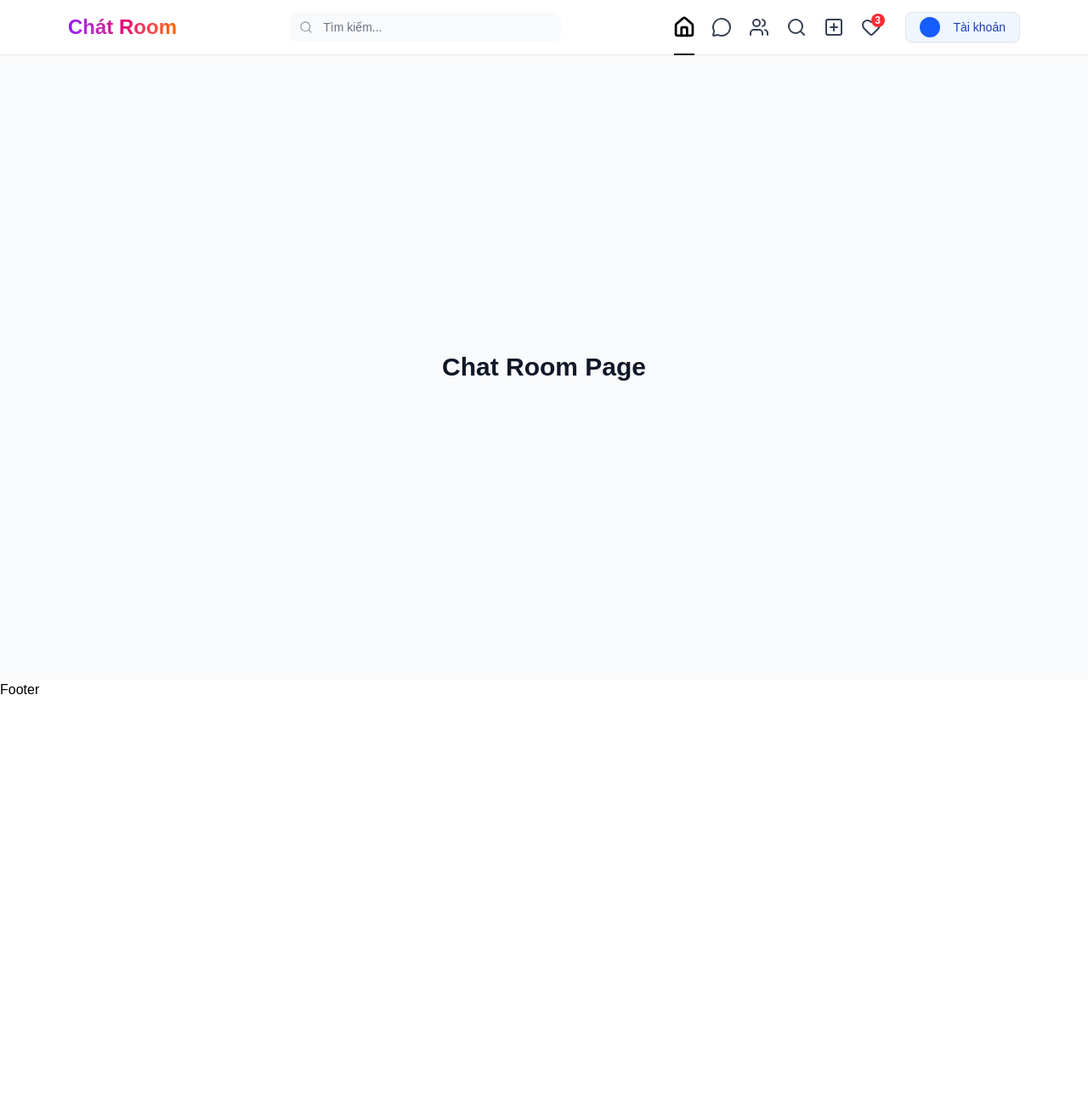
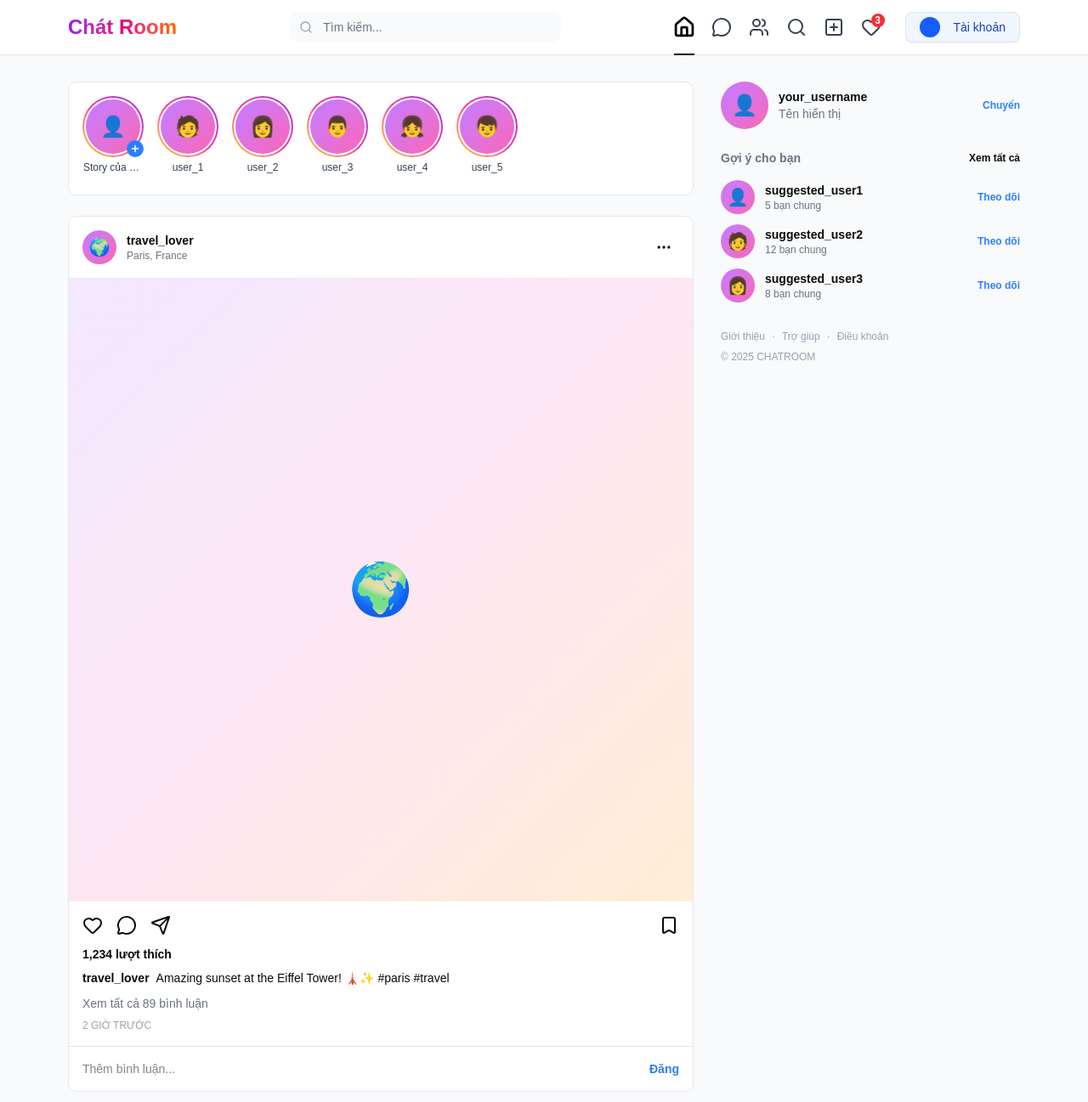
Before and after one commit to TanQuoc-73/ChatRoom_LTM, a Next.js app in the folder W_demo/fe/: page /home in a window 1280 px wide. Shown: the top 1297 px of the page at 85% size. Before the commit the page ends 880 px from the top, so only its background shows below. Built offline with nearby package versions, Linux system fonts and the light colour scheme; no server answers.

Commit message:
home page form

```diff
--- a/W_demo/fe/app/home/page.tsx
+++ b/W_demo/fe/app/home/page.tsx
@@ -2,13 +2,239 @@
 
 import Header from "@/components/layout/Header";
 import Footer from "@/components/layout/Footer";
+import { Heart, MessageCircle, Send, Bookmark, MoreHorizontal, Plus } from "lucide-react";
 
 export default function HomePage() {
+  // Mock data for stories
+  const stories = [
+    { id: 1, username: "your_story", avatar: "👤", hasStory: true, isYou: true },
+    { id: 2, username: "user_1", avatar: "🧑", hasStory: true },
+    { id: 3, username: "user_2", avatar: "👩", hasStory: true },
+    { id: 4, username: "user_3", avatar: "👨", hasStory: true },
+    { id: 5, username: "user_4", avatar: "👧", hasStory: true },
+    { id: 6, username: "user_5", avatar: "👦", hasStory: true },
+  ];
+
+  // Mock data for posts
+  const posts = [
+    {
+      id: 1,
+      username: "travel_lover",
+      avatar: "🌍",
+      location: "Paris, France",
+      image: null,
+      caption: "Amazing sunset at the Eiffel Tower! 🗼✨ #paris #travel",
+      likes: 1234,
+      comments: 89,
+      timeAgo: "2 giờ trước",
+    },
+    {
+      id: 2,
+      username: "food_enthusiast",
+      avatar: "🍕",
+      location: "Hanoi, Vietnam",
+      image: null,
+      caption: "Best pho in town! 🍜 Can't get enough of Vietnamese cuisine",
+      likes: 856,
+      comments: 45,
+      timeAgo: "5 giờ trước",
+    },
+    {
+      id: 3,
+      username: "tech_geek",
+      avatar: "💻",
+      location: "Silicon Valley",
+      image: null,
+      caption: "Just finished building my new setup! What do you think? 🖥️⌨️",
+      likes: 2341,
+      comments: 156,
+      timeAgo: "1 ngày trước",
+    },
+  ];
+
+  // Mock suggestions
+  const suggestions = [
+    { id: 1, username: "suggested_user1", avatar: "👤", mutualFriends: 5 },
+    { id: 2, username: "suggested_user2", avatar: "🧑", mutualFriends: 12 },
+    { id: 3, username: "suggested_user3", avatar: "👩", mutualFriends: 8 },
+  ];
+
   return (
     <>
       <Header />
-      <div className="pt-16 min-h-screen flex items-center justify-center bg-gray-50 text-gray-900">
-        <h1 className="text-3xl font-bold">Chat Room Page</h1>
+      <div className="pt-16 min-h-screen bg-gray-50">
+        <div className="max-w-6xl mx-auto px-4 py-8">
+          <div className="grid grid-cols-1 lg:grid-cols-3 gap-8">
+            {/* Main Feed - Left/Center */}
+            <div className="lg:col-span-2 space-y-6">
+              {/* Stories */}
+              <div className="bg-white border border-gray-200 rounded-lg p-4 overflow-hidden">
+                <div className="flex gap-4 overflow-x-auto pb-2 scrollbar-hide">
+                  {stories.map((story) => (
+                    <div key={story.id} className="flex flex-col items-center gap-1 flex-shrink-0">
+                      <div className={`relative ${story.hasStory ? 'p-[2px] bg-gradient-to-tr from-yellow-400 via-pink-500 to-purple-600 rounded-full' : ''}`}>
+                        <div className="bg-white p-[2px] rounded-full">
+                          <div className="w-16 h-16 rounded-full bg-gradient-to-br from-purple-400 to-pink-400 flex items-center justify-center text-2xl">
+                            {story.avatar}
+                          </div>
+                        </div>
+                        {story.isYou && (
+                          <div className="absolute bottom-0 right-0 bg-blue-500 rounded-full p-1">
+                            <Plus className="h-3 w-3 text-white" strokeWidth={3} />
+                          </div>
+                        )}
+                      </div>
+                      <span className="text-xs text-gray-700 max-w-[70px] truncate">
+                        {story.isYou ? "Story của bạn" : story.username}
+                      </span>
+                    </div>
+                  ))}
+                </div>
+              </div>
+
+              {/* Posts Feed */}
+              {posts.map((post) => (
+                <div key={post.id} className="bg-white border border-gray-200 rounded-lg overflow-hidden">
+                  {/* Post Header */}
+                  <div className="flex items-center justify-between p-4">
+                    <div className="flex items-center gap-3">
+                      <div className="w-10 h-10 rounded-full bg-gradient-to-br from-purple-400 to-pink-400 flex items-center justify-center text-xl">
+                        {post.avatar}
+                      </div>
+                      <div>
+                        <p className="font-semibold text-sm">{post.username}</p>
+                        {post.location && (
+                          <p className="text-xs text-gray-500">{post.location}</p>
+                        )}
+                      </div>
+                    </div>
+                    <button className="p-2 hover:bg-gray-100 rounded-full transition-colors">
+                      <MoreHorizontal className="h-5 w-5" />
+                    </button>
+                  </div>
+
+                  {/* Post Image Placeholder */}
+                  <div className="w-full aspect-square bg-gradient-to-br from-purple-100 via-pink-100 to-orange-100 flex items-center justify-center">
+                    <div className="text-6xl">{post.avatar}</div>
+                  </div>
+
+                  {/* Post Actions */}
+                  <div className="p-4">
+                    <div className="flex items-center justify-between mb-3">
+                      <div className="flex items-center gap-4">
+                        <button className="hover:text-gray-500 transition-colors">
+                          <Heart className="h-6 w-6" />
+                        </button>
+                        <button className="hover:text-gray-500 transition-colors">
+                          <MessageCircle className="h-6 w-6" />
+                        </button>
+                        <button className="hover:text-gray-500 transition-colors">
+                          <Send className="h-6 w-6" />
+                        </button>
+                      </div>
+                      <button className="hover:text-gray-500 transition-colors">
+                        <Bookmark className="h-6 w-6" />
+                      </button>
+                    </div>
+
+                    {/* Likes */}
+                    <p className="font-semibold text-sm mb-2">
+                      {post.likes.toLocaleString()} lượt thích
+                    </p>
+
+                    {/* Caption */}
+                    <p className="text-sm mb-2">
+                      <span className="font-semibold mr-2">{post.username}</span>
+                      {post.caption}
+                    </p>
+
+                    {/* Comments */}
+                    <button className="text-sm text-gray-500 mb-2">
+                      Xem tất cả {post.comments} bình luận
+                    </button>
+
+                    {/* Time */}
+                    <p className="text-xs text-gray-400 uppercase">{post.timeAgo}</p>
+                  </div>
+
+                  {/* Add Comment */}
+                  <div className="border-t border-gray-200 p-4">
+                    <div className="flex items-center gap-3">
+                      <input
+                        type="text"
+                        placeholder="Thêm bình luận..."
+                        className="flex-1 outline-none text-sm"
+                      />
+                      <button className="text-blue-500 font-semibold text-sm">
+                        Đăng
+                      </button>
+                    </div>
+                  </div>
+                </div>
+              ))}
+            </div>
+
+            {/* Right Sidebar - Suggestions */}
+            <div className="hidden lg:block">
+              <div className="sticky top-20">
+                {/* User Profile */}
+                <div className="flex items-center gap-3 mb-6">
+                  <div className="w-14 h-14 rounded-full bg-gradient-to-br from-purple-400 to-pink-400 flex items-center justify-center text-2xl">
+                    👤
+                  </div>
+                  <div className="flex-1">
+                    <p className="font-semibold text-sm">your_username</p>
+                    <p className="text-sm text-gray-500">Tên hiển thị</p>
+                  </div>
+                  <button className="text-blue-500 text-xs font-semibold">
+                    Chuyển
+                  </button>
+                </div>
+
+                {/* Suggestions */}
+                <div>
+                  <div className="flex items-center justify-between mb-4">
+                    <p className="text-sm font-semibold text-gray-500">
+                      Gợi ý cho bạn
+                    </p>
+                    <button className="text-xs font-semibold">Xem tất cả</button>
+                  </div>
+
+                  <div className="space-y-3">
+                    {suggestions.map((user) => (
+                      <div key={user.id} className="flex items-center gap-3">
+                        <div className="w-10 h-10 rounded-full bg-gradient-to-br from-purple-400 to-pink-400 flex items-center justify-center text-xl">
+                          {user.avatar}
+                        </div>
+                        <div className="flex-1">
+                          <p className="font-semibold text-sm">{user.username}</p>
+                          <p className="text-xs text-gray-500">
+                            {user.mutualFriends} bạn chung
+                          </p>
+                        </div>
+                        <button className="text-blue-500 text-xs font-semibold">
+                          Theo dõi
+                        </button>
+                      </div>
+                    ))}
+                  </div>
+                </div>
+
+                {/* Footer Links */}
+                <div className="mt-8 text-xs text-gray-400 space-y-2">
+                  <div className="flex flex-wrap gap-2">
+                    <a href="#" className="hover:underline">Giới thiệu</a>
+                    <span>·</span>
+                    <a href="#" className="hover:underline">Trợ giúp</a>
+                    <span>·</span>
+                    <a href="#" className="hover:underline">Điều khoản</a>
+                  </div>
+                  <p>© 2025 CHATROOM</p>
+                </div>
+              </div>
+            </div>
+          </div>
+        </div>
       </div>
       <Footer />
     </>
```
